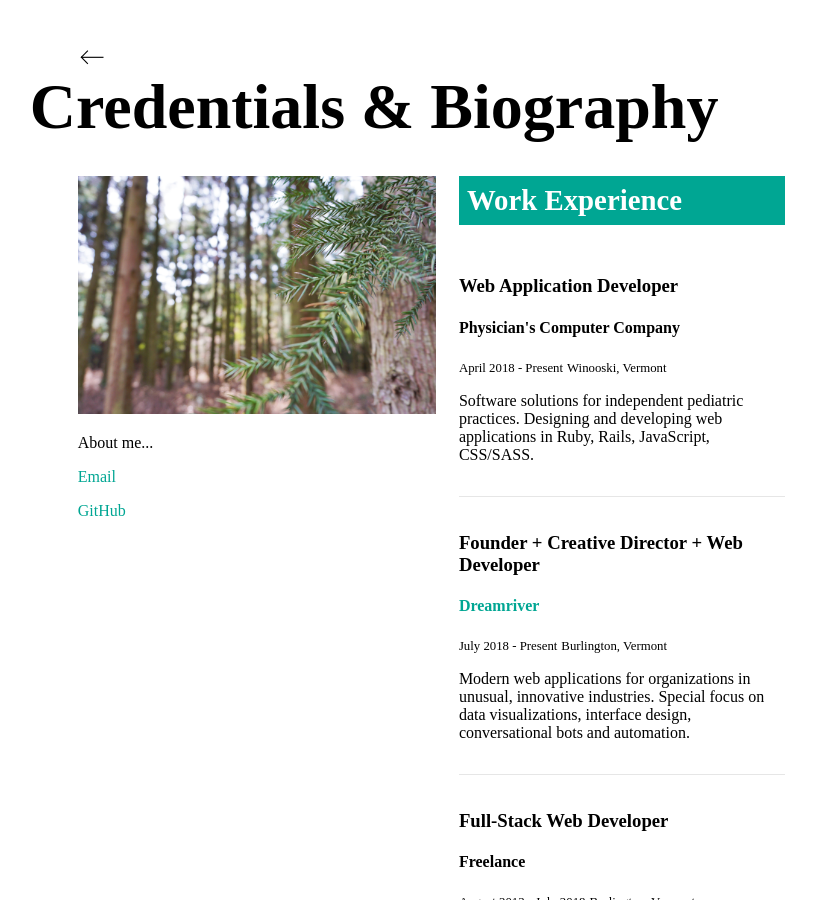
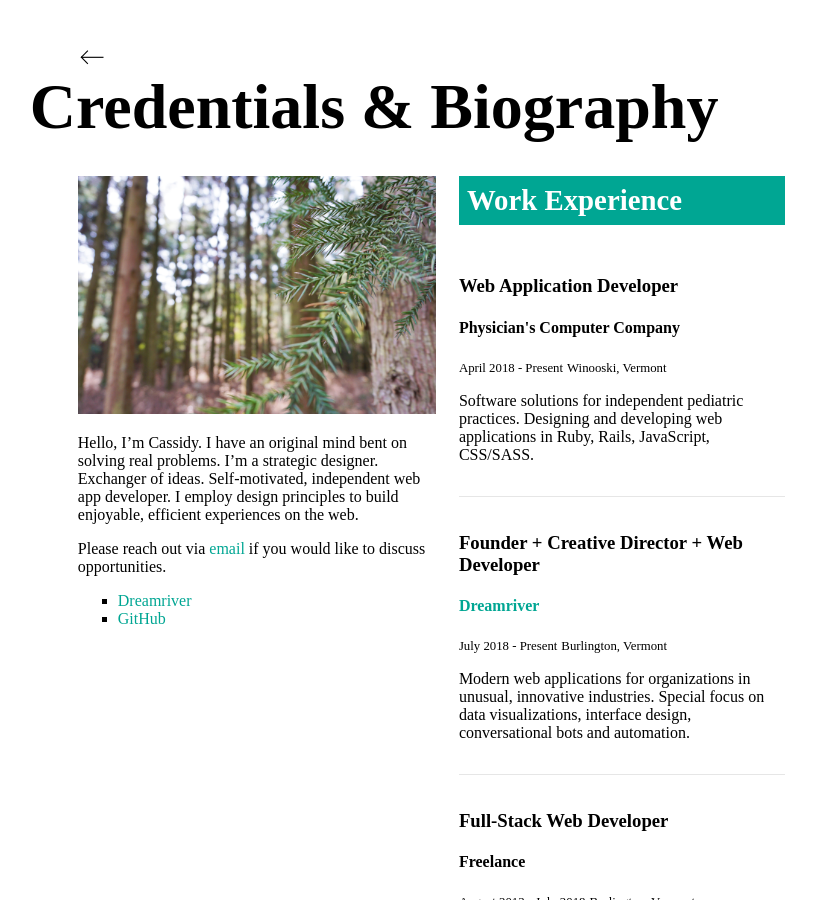
Before and after one commit to cssidy/personal-site, a Jekyll site: the page built from credentials.html, in a window 1280 px wide and 900 px high. Shown: the whole window, without its empty margins (223-1039 px from the left). Built offline with Jekyll 4.4.1, drawn with Linux system fonts in a browser that asks for light colours; some web fonts are replaced.

Commit message:
Update credentials.html

```diff
--- a/credentials.html
+++ b/credentials.html
@@ -8,14 +8,17 @@ layout: layout
   <div class="credentials-grid">
       <div class="credentials-col">
           <img src="/assets/images/1.jpg">
-        <p>About me...</p>
+        <p>Hello, I’m Cassidy. I have an original mind bent on solving real problems. I’m a strategic designer.
+          Exchanger of ideas. Self-motivated, independent web app developer. I employ design principles to build
+          enjoyable, efficient experiences on the web.</p>
 
-          <p>
-              <a href="mailto:cassidy@cassidybrooke.net">Email</a>
-          </p>
-          <p>
-              <a href="https://github.com/cssidy">GitHub</a>
-          </p>
+        <p>Please reach out via <a href="mailto:cassidy@cassidybrooke.net">email</a> if you would like to discuss
+          opportunities.</p>
+
+        <ul>
+          <li><a href="https://dreamriver.io">Dreamriver</a></li>
+          <li><a href="https://github.com/cssidy">GitHub</a></li>
+        </ul>
 
         <br>
 
```
